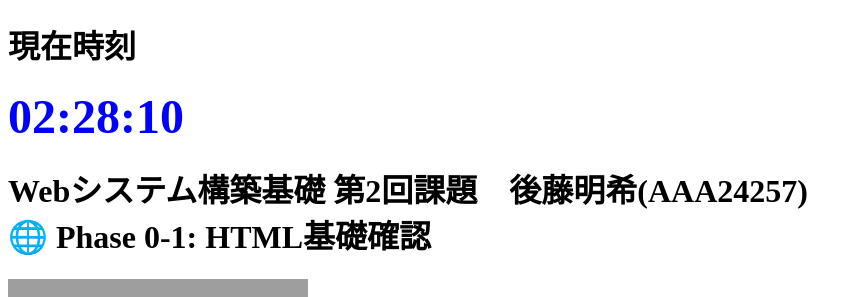
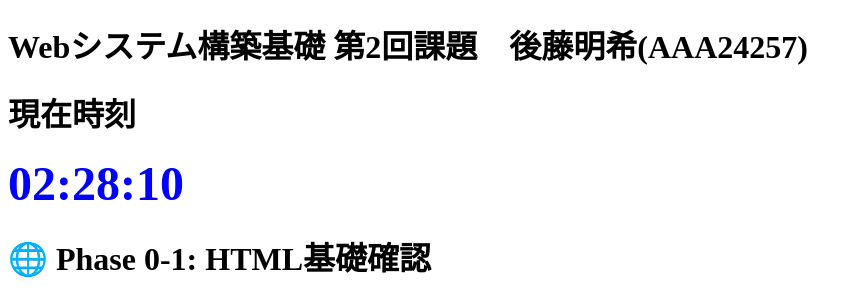
Before and after one commit to omu-aaa24257/omu-aaa24257.github.io, a plain HTML site: page index.html in a window 1280 px wide. Shown: the top 297 px of the page, without its empty margins (0-862 px from the left). Drawn offline with Linux system fonts and the light colour scheme; grey boxes are pictures that could not be loaded.

Commit message:
Update index.html

```diff
--- a/index.html
+++ b/index.html
@@ -30,11 +30,12 @@
     </script>
 </head>
 <body>
+    <h1>Webシステム構築基礎 第2回課題　後藤明希(AAA24257)</h1>
     <h1>現在時刻</h1>
     <div id="clock" style="font-size: 48px; font-weight: bold; color: blue;">
         00:00:00
     </div>
-    <h1>Webシステム構築基礎 第2回課題　後藤明希(AAA24257)<br>🌐 Phase 0-1: HTML基礎確認</h1>
+        <h1>🌐 Phase 0-1: HTML基礎確認</h1>
      <img src="https://plus.unsplash.com/premium_photo-1694699355901-12f929b0f3e3?fm=jpg&q=60&w=3000&ixlib=rb-4.1.0&ixid=M3wxMjA3fDB8MHxwaG90by1wYWdlfHx8fGVufDB8fHx8fA%3D%3D" width="300" height="400" alt="カレー">
     <p>私のおすすめの食べ物はカレーです！</p>
     <div>
```
